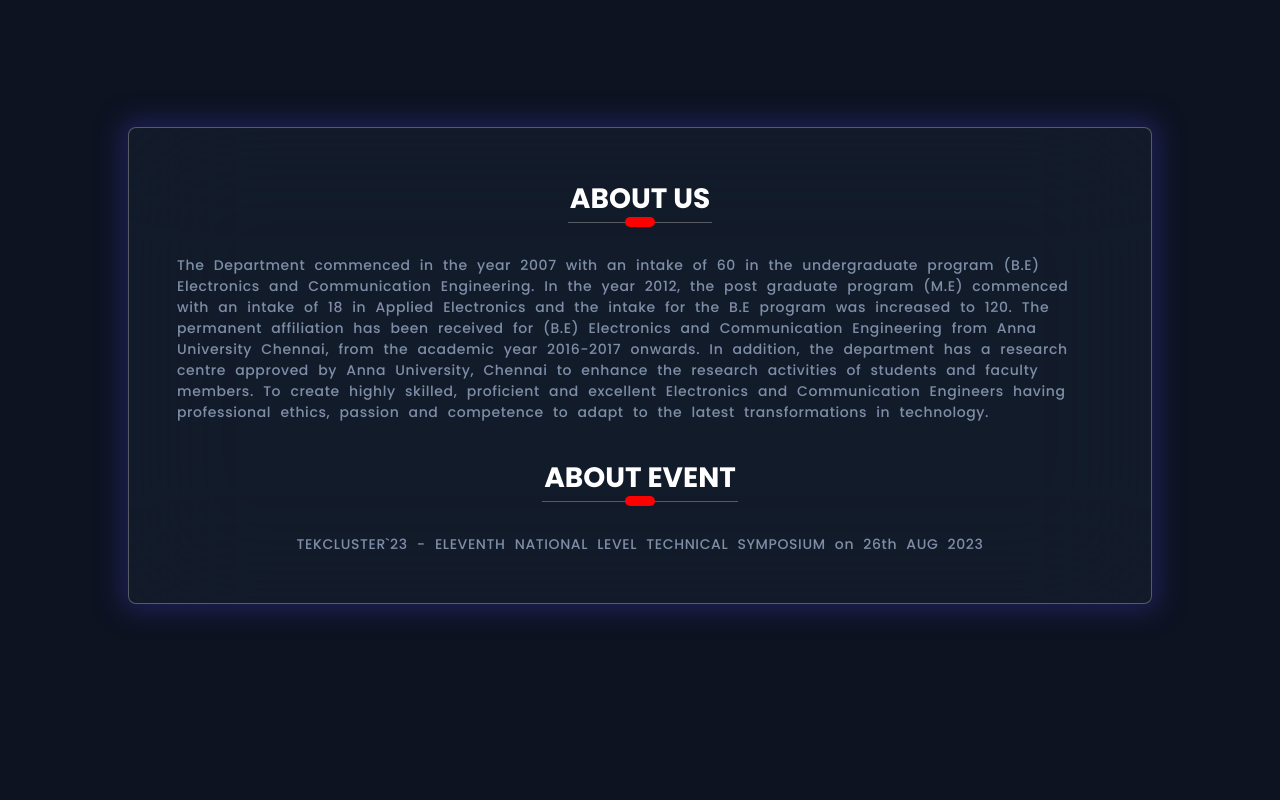
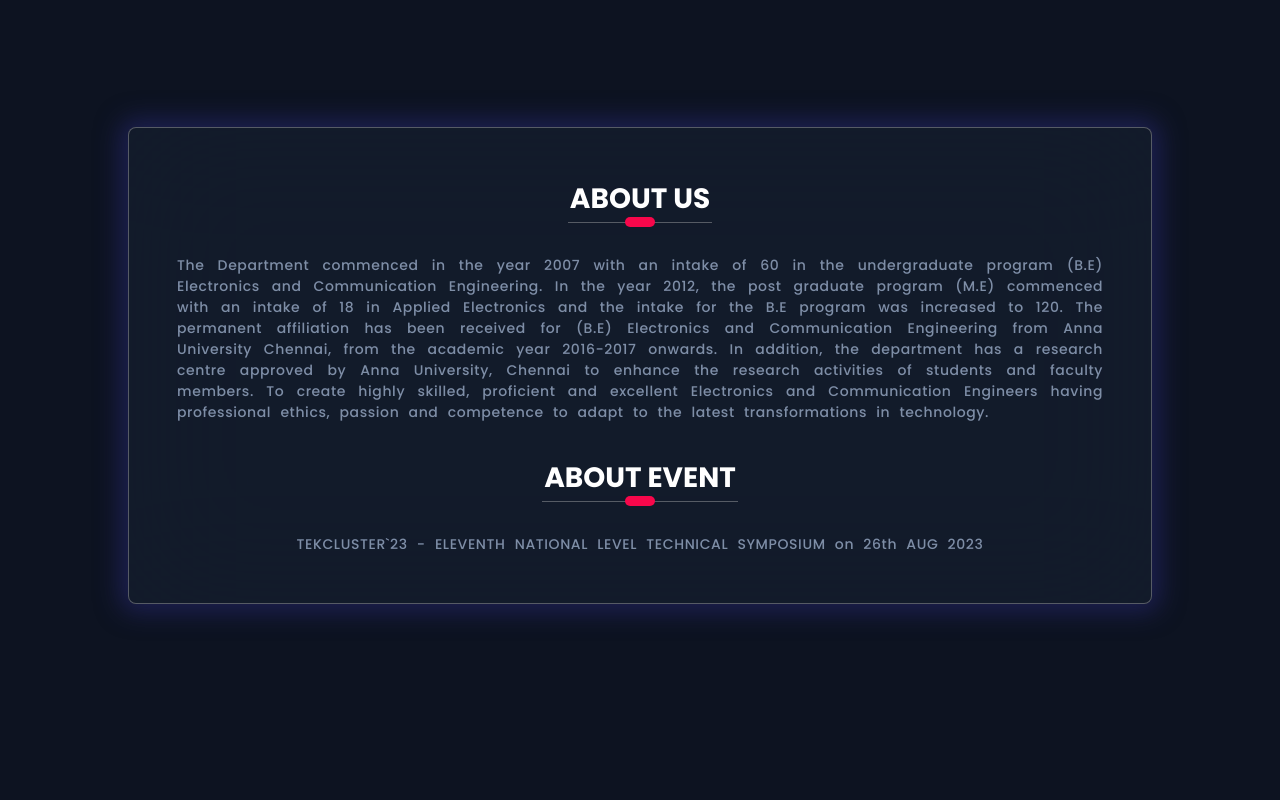
Before and after one commit to codewithmurali/decra, a React (Vite) app: page / in a window 1280 px wide. Shown: the part 900-1700 px from the top of the page. Built offline with nearby package versions, Linux system fonts and the light colour scheme.

Commit message:
Making lots of changes

```diff
--- a/src/Pages/About/About.module.css
+++ b/src/Pages/About/About.module.css
@@ -5,7 +5,7 @@
 }
 .card {
   height: fit-content;
-  text-align: left;
+  text-align: justify;
   width: 80%;
   padding: 3rem;
   display: flex;
--- a/src/commonStyles.module.css
+++ b/src/commonStyles.module.css
@@ -19,7 +19,7 @@
   content: " ";
   width: 30px;
   height: 10px;
-  background-color: red;
+  background-color: rgb(248, 7, 75);
   border-radius: 50px;
   bottom: -10px;
   left: 50%;
--- a/src/consts/TimelineElements.js
+++ b/src/consts/TimelineElements.js
@@ -7,6 +7,8 @@
   {
     id: 1,
     title: "PAPER PRESENTATION",
+    genere: "Technical",
+    schedule: "Morning",
     topics: [
       "Signal and Image Processing",
       "Embedded and Automation",
@@ -20,6 +22,8 @@
   {
     id: 2,
     title: "REVERSE ENGINEERING",
+    genere: "Technical",
+    schedule: "Afternoon",
     Description:
       "A circuit should be designed according to the hint given on the sheet. Totally two rounds will be conducted and the winner will be selected.",
     img: circuit,
@@ -27,12 +31,16 @@
   {
     id: 3,
     title: "TECH SPOOL",
+    genere: "Technical",
+    schedule: "Afternoon",
     subEvents: ["Blind Coding - 2 rounds", " Technical Connections - 2 rounds"],
     img: coder,
   },
   {
     id: 4,
     title: "MYSTERY ROOM EVENTS",
+    genere: "Non-Technical",
+    schedule: "Afternoon",
     Description: "Something awaits for you",
     img: mysterybox,
   },
```
